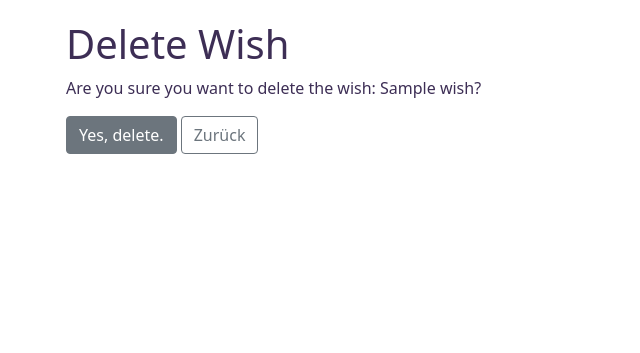
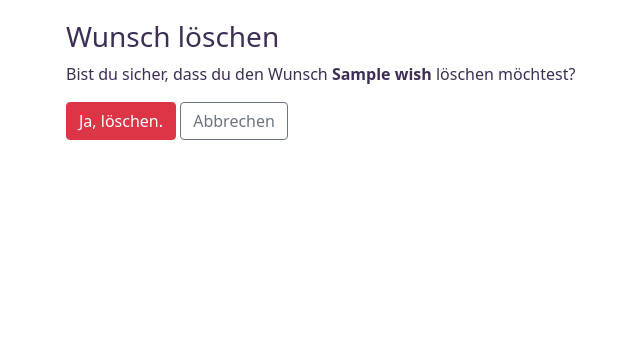
Before and after one commit to allokz/django-wishlist, a Django app: page /wish/1/delete in a window 1280 px wide. Shown: the part 100-453 px from the top of the page, without its empty margins (202-842 px from the left). Run offline with Django 3.2, Linux system fonts and the light colour scheme; tables that the repository leaves empty hold one stand-in row (values such as "Sample post"); some libraries are stand-ins or nearby versions.

Commit message:
wish delete page reworked
translated to german text
changed delete button color to red

```diff
--- a/templates/wish_delete.html
+++ b/templates/wish_delete.html
@@ -2,14 +2,14 @@
 
 {% block content %}
 
-<h1>Delete Wish</h1>
+<h3>Wunsch löschen</h3>
 
-<p>Are you sure you want to delete the wish: {{ wish }}?</p>
+<p>Bist du sicher, dass du den Wunsch <strong>{{ wish }}</strong> löschen möchtest?</p>
 
 <form action="" method="POST">
     {% csrf_token %}
-    <input type="submit" class="btn btn-secondary" value="Yes, delete.">
-    <a href="{% url 'wishlist' user.id %}" class="btn btn-outline-secondary">Zurück</a>
+    <input type="submit" class="btn btn-danger" value="Ja, löschen.">
+    <a href="{% url 'wishlist' user.id %}" class="btn btn-outline-secondary">Abbrechen</a>
 </form>
 
 
```
